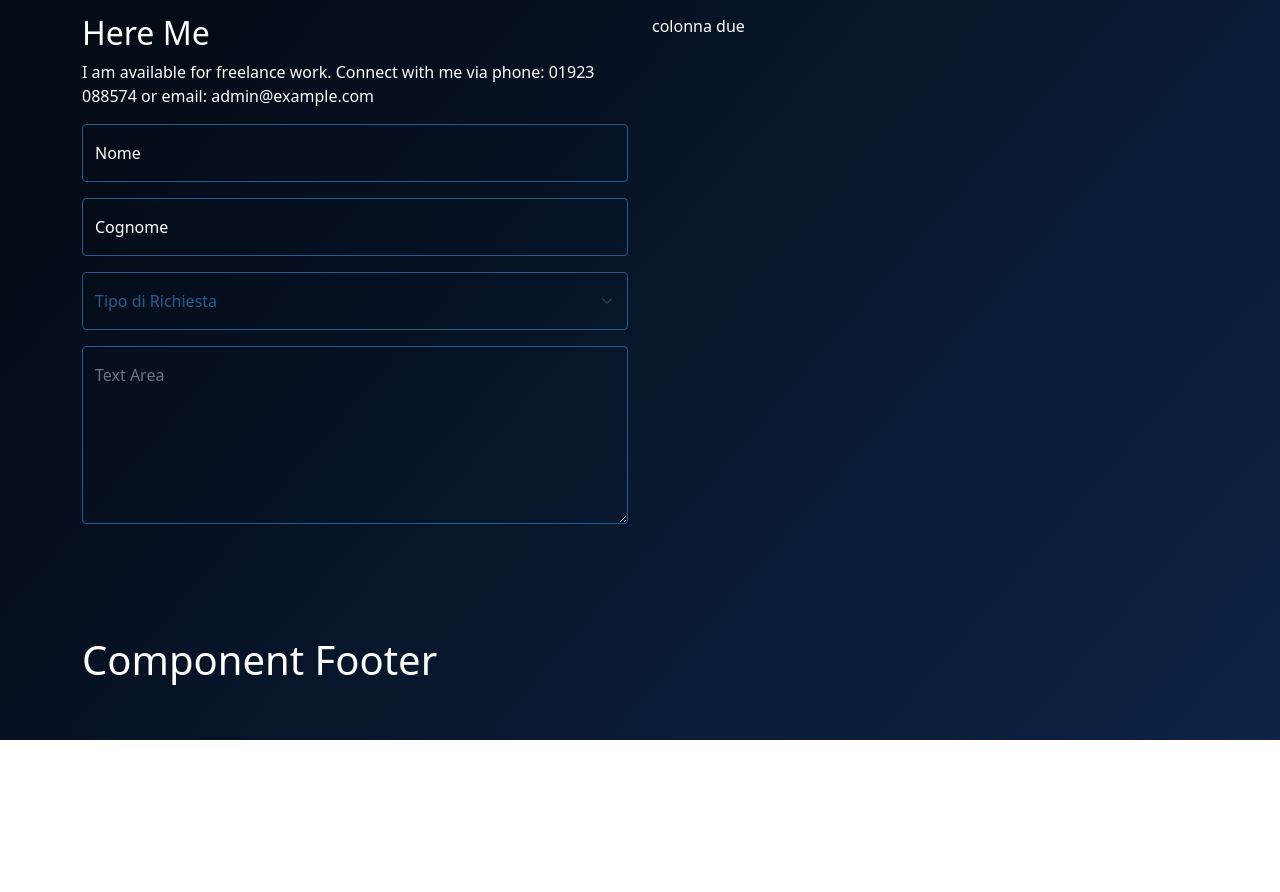
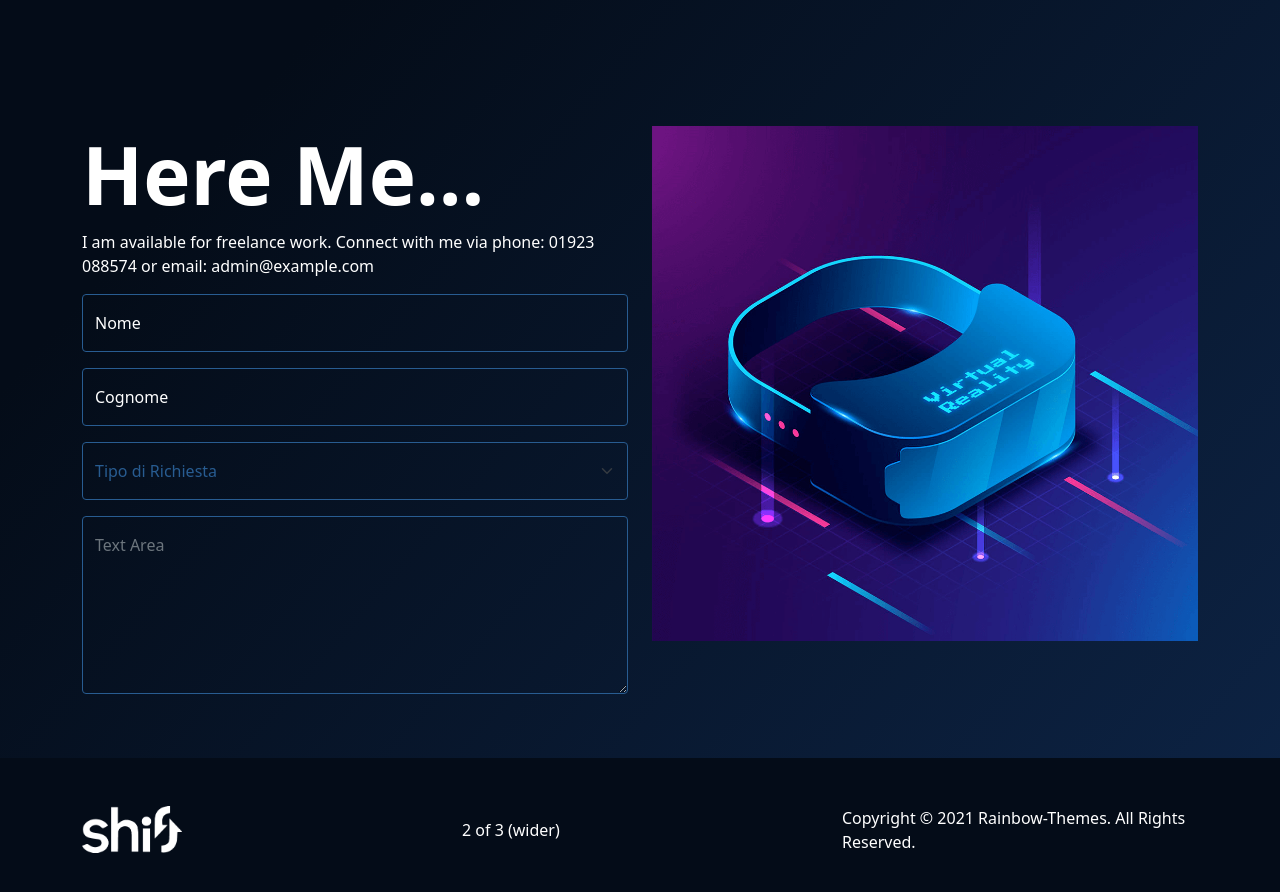
Before and after one commit to ChrisBridge/my-portfolio-react, a React (Create React App) app: page / in a window 1280 px wide. Shown: the part 2240-3132 px from the top of the page. Before the commit the page ends 2980 px from the top, so only its background shows below. Built offline with nearby package versions, Linux system fonts and the light colour scheme.

Commit message:
footer
footer

```diff
--- a/src/components/Contact/contact.jsx
+++ b/src/components/Contact/contact.jsx
@@ -1,14 +1,16 @@
 import React, { Component } from 'react'
 import './contact.scss'
 import { Row, Col, Form, FloatingLabel } from 'react-bootstrap'
+import Image from '../../img/box-2.png'
 
 export default class contact extends Component {
     render() {
         return (
         <>
-            <Row>
+            <Row className='form_box'>
                 <Col sm={12} md={6}>
-                    <h2>Here Me</h2>
+                    <div className="contact_form">
+                        <h2>Here Me...</h2>
                         <p>I am available for freelance work.
                         Connect with me via phone: 01923 088574 or email: admin@example.com</p>
 
@@ -27,9 +29,10 @@ export default class contact extends Component {
                             <Form.Group className="mb-3" controlId="exampleForm.ControlTextarea1">
                             <Form.Control as="textarea" rows={6} placeholder="Text Area"/>
                         </Form.Group>
+                    </div>
                 </Col>
                 <Col sm={12} md={6}>
-                    colonna due
+                    <img src={Image} alt="" className='contact_img' />
                 </Col>
             </Row>
         </>
--- a/src/components/Contact/contact.scss
+++ b/src/components/Contact/contact.scss
@@ -1,3 +1,14 @@
+.form_box{
+    .contact_form{
+        h2{
+            font-size: 80px;
+            font-weight: bold;
+        }
+    }
+}
+.contact_img{
+    width: 100%;
+}
 .form-control,
 .form-select {
     background-color: transparent;
--- a/src/components/Feature/feature.jsx
+++ b/src/components/Feature/feature.jsx
@@ -8,9 +8,9 @@ export default class feature extends Component {
     render() {
         return (
         <>
-        <Row className="align-items-center" >
+        <Row className="feature_box" >
             <Col xs={12} md={6}>
-                <img src={Image} alt="" className='rotate-center feature_img' />
+                <img src={Image} alt="" className='feature_img' />
             </Col>
             <Col xs={12} md={6}>
                 <div className="feature_content mt-5">
--- a/src/components/Feature/feature.scss
+++ b/src/components/Feature/feature.scss
@@ -13,6 +13,10 @@
     }
 }
 
+.feature_box{
+    margin-bottom: 7rem;
+}
+
 @media (max-width: 768px) {
   .feature_content{
       text-align:center
--- a/src/components/Footer/footer.jsx
+++ b/src/components/Footer/footer.jsx
@@ -1,16 +1,22 @@
 import React, { Component } from 'react'
-import { Container } from 'react-bootstrap'
+import './footer.scss'
+import { Container, Row, Col } from 'react-bootstrap'
+import Logo from '../../img/logo-white.png'
 
 
 export default class footer extends Component {
     render() {
         return (
-            <>
+            <div className='footer'>
             <Container className='mt-5 py-5'>
-                <h1>Component Footer</h1>
+                <Row className='align-items-center'>
+                    <Col xs={12} md={4}><img src={Logo} alt="Future" className='logo_footer' /></Col>
+                    <Col xs={12} md={4}>2 of 3 (wider)</Col>
+                    <Col xs={12} md={4}>Copyright © 2021 Rainbow-Themes. All Rights Reserved.</Col>
+                </Row>
             </Container>
 
-            </>
+            </div>
         )
     }
 }
--- /dev/null
+++ b/src/components/Footer/footer.scss
@@ -0,0 +1,6 @@
+.footer{
+    background-color: #040c18;
+    img{
+        width: 100px;
+    }
+}
```
Also changed, not shown: src/img/image22.png (added). Lines whose indentation alone changed are shown as unchanged.
